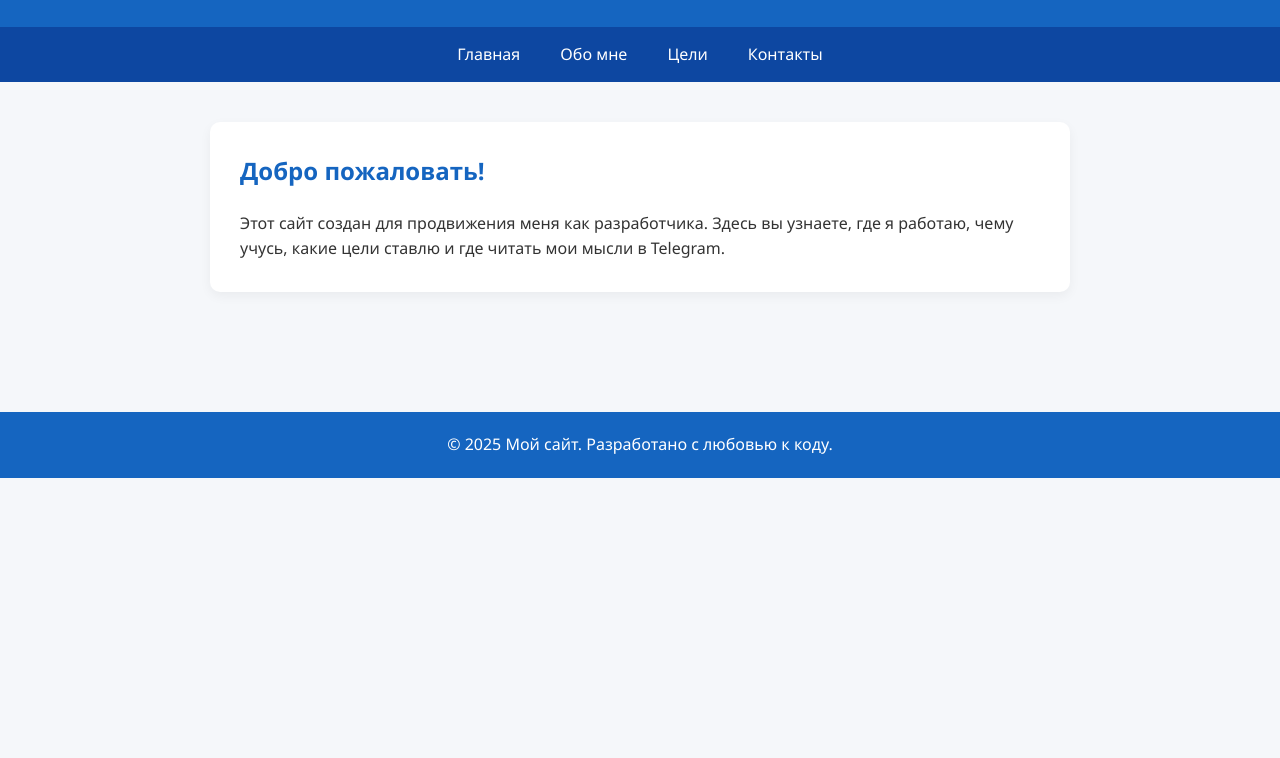
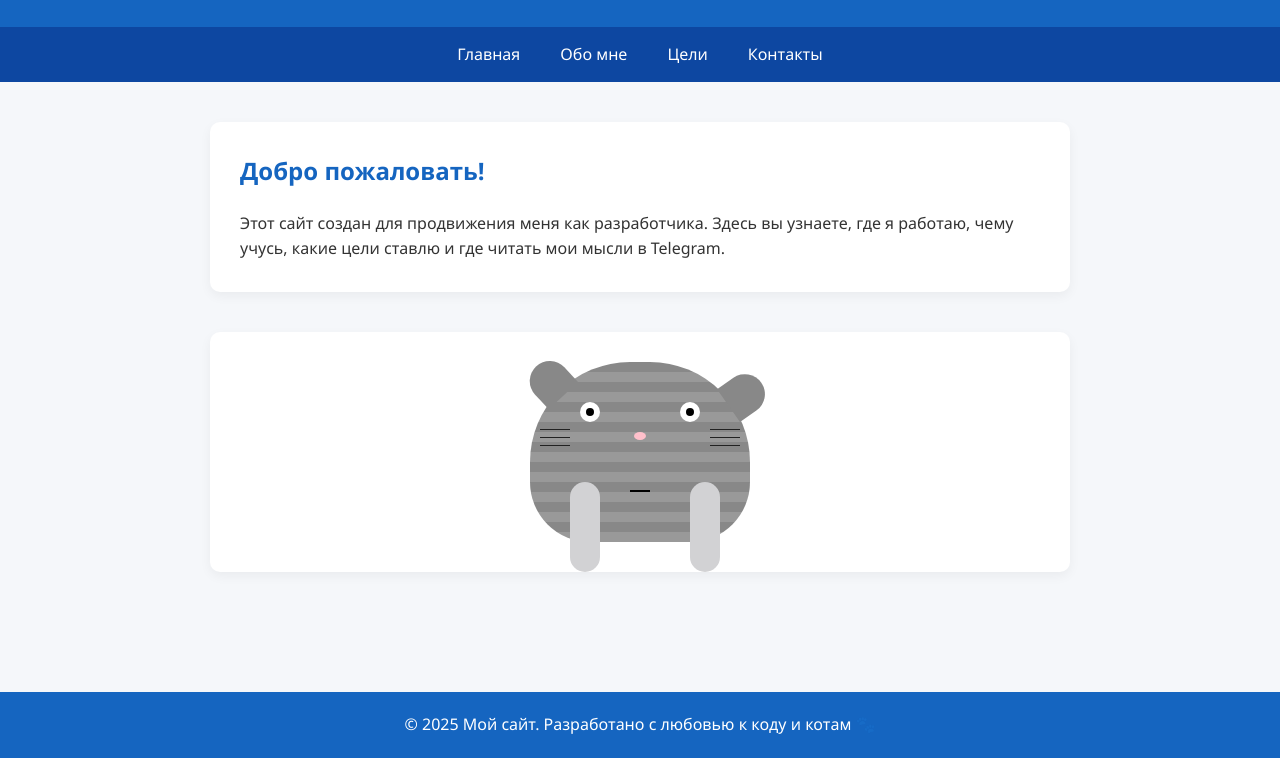
Before and after one commit to Snowbit00/portfolio-site, a plain HTML site: page index.html in a window 1280 px wide. Shown: the part 110-868 px from the top of the page. Before the commit the page ends 800 px from the top, so only its background shows below. Drawn offline with Linux system fonts and the light colour scheme.

Commit message:
Add files via upload

```diff
--- a/index.html
+++ b/index.html
@@ -2,8 +2,154 @@
 <html lang="ru">
 <head>
     <meta charset="UTF-8">
-    <title>Главная — Я программист</title>
+    <title>Главная — Кот-программист</title>
     <link rel="stylesheet" href="style.css">
+    <style>
+        /* 🐱 КОТ */
+
+        .cat-container {
+            display: flex;
+            justify-content: center;
+            margin: 40px auto;
+        }
+
+        .cat {
+            position: relative;
+            width: 220px;
+            height: 180px;
+            background: repeating-linear-gradient(
+                to bottom,
+                #888,
+                #888 10px,
+                #999 10px,
+                #999 20px
+            );
+            border-radius: 100px 100px 60px 60px;
+        }
+
+        /* УШИ */
+        .ear {
+            width: 40px;
+            height: 40px;
+            background-color: #888;
+            position: relative;
+            top: -20px;
+            border-radius: 50% 50% 0 0;
+            transform: rotate(0deg);
+        }
+
+        .ear.left {
+            left: 8px;
+			transform: rotate(-43deg);
+			transform-origin: bottom right;
+        }
+
+        .ear.right {
+            right: -170px;
+			transform: rotate(55deg);
+			transform-origin: bottom right;
+        }
+
+        /* ГЛАЗА */
+        .eye {
+            width: 20px;
+            height: 20px;
+            background-color: white;
+            border-radius: 50%;
+            position: absolute;
+            top: 40px;
+        }
+
+        .eye::before {
+            content: '';
+            display: block;
+            width: 8px;
+            height: 8px;
+            background: black;
+            border-radius: 50%;
+            margin: 6px auto;
+        }
+
+        .eye.left {
+            left: 50px;
+        }
+
+        .eye.right {
+            right: 50px;
+        }
+
+        /* НОС */
+        .nose {
+            width: 12px;
+            height: 8px;
+            background-color: pink;
+            position: absolute;
+            top: 70px;
+            left: 50%;
+            transform: translateX(-50%);
+            border-radius: 50% 50% 50% 50%;
+        }
+
+        /* РОТ */
+        .mouth {
+            width: 20px;
+            height: 50px;
+            border-bottom: 2px solid black;
+            position: absolute;
+            top: 80px;
+            left: 50%;
+            transform: translateX(-50%);
+        }
+
+        /* УСИКИ */
+        .whiskers {
+            position: absolute;
+            top: 75px;
+            width: 100%;
+        }
+
+        .whisker {
+            height: 0.5px;
+            background-color: #222;
+            width: 30px;
+            position: absolute;
+        }
+
+        .whisker.left1 { left: 10px; top: -8px; }
+        .whisker.left2 { left: 10px; top: 0px; }
+        .whisker.left3 { left: 10px; top: 8px; }
+
+        .whisker.right1 { right: 10px; top: -8px; }
+        .whisker.right2 { right: 10px; top: 0px; }
+        .whisker.right3 { right: 10px; top: 8px; }
+
+        /* ЛАПЫ */
+        .paw-l, .paw-r {
+            width: 30px;
+            height: 90px;
+            background-color: #D2D2D4;
+            border-radius: 40px;
+            position: absolute;
+            bottom: -30px;
+            animation: paw-swing 2s infinite ease-in-out;
+        }
+
+        .paw-l {
+            left: 30px;
+            animation-delay: 0s;
+        }
+
+        .paw-r {
+            right: 30px;
+            animation-delay: 1s;
+        }
+
+        @keyframes paw-swing {
+            0% { transform: translateX(0); }
+            50% { transform: translateX(10px); }
+            100% { transform: translateX(0); }
+        }
+    </style>
 </head>
 <body>
 <header>
@@ -23,10 +169,32 @@
         <h2>Добро пожаловать!</h2>
         <p>Этот сайт создан для продвижения меня как разработчика. Здесь вы узнаете, где я работаю, чему учусь, какие цели ставлю и где читать мои мысли в Telegram.</p>
     </div>
+
+    <!-- 🐱 КОТ -->
+    <div class="section cat-container">
+        <div class="cat">
+		    <div class="ear left"></div>
+            <div class="ear right"></div>
+            <div class="eye left"></div>
+            <div class="eye right"></div>
+            <div class="nose"></div>
+            <div class="mouth"></div>
+            <div class="whiskers">
+                <div class="whisker left1"></div>
+                <div class="whisker left2"></div>
+                <div class="whisker left3"></div>
+                <div class="whisker right1"></div>
+                <div class="whisker right2"></div>
+                <div class="whisker right3"></div>
+            </div>
+            <div class="paw-l"></div>
+            <div class="paw-r"></div>
+        </div>
+    </div>
 </main>
 
 <footer>
-    &copy; 2025 Мой сайт. Разработано с любовью к коду.
+    &copy; 2025 Мой сайт. Разработано с любовью к коду и котам 🐾
 </footer>
 </body>
 </html>
```
